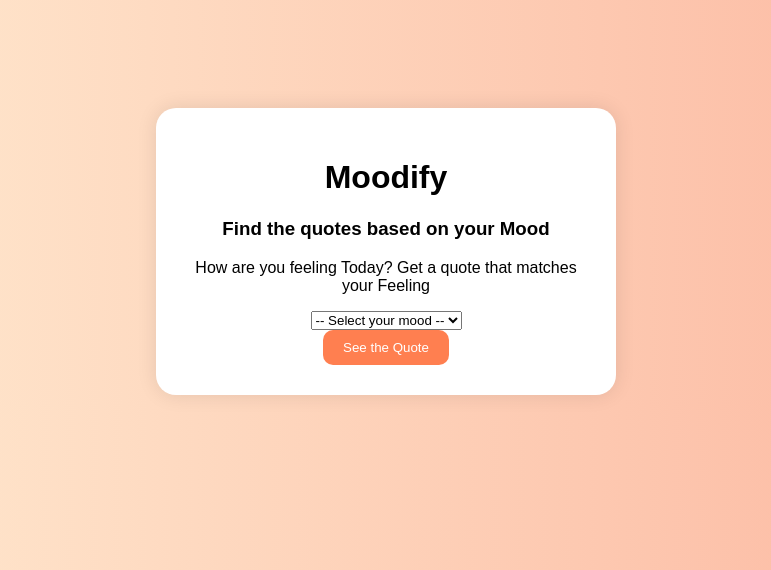
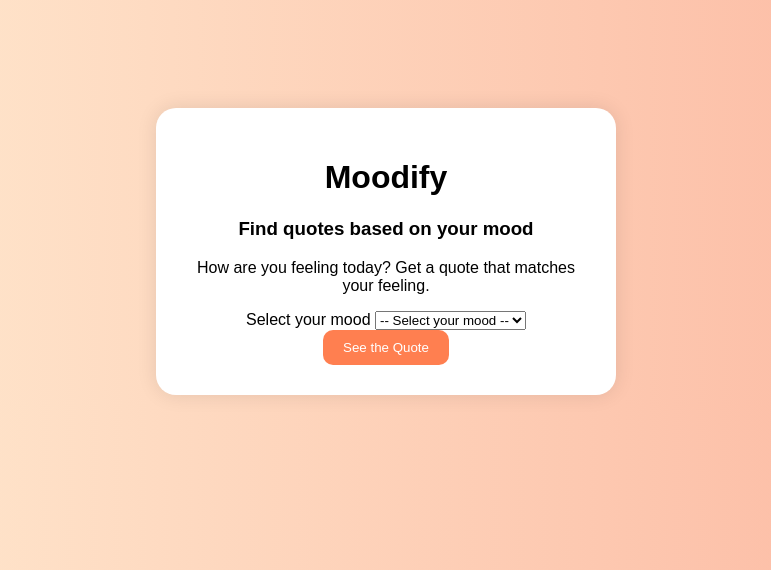
Before and after one commit to Mandy380/Moodify, a Python web app: template template/index.html in a window 1280 px wide. Shown: the top 570 px of the page, without its empty margins (254-1025 px from the left). Run offline with Jinja, Linux system fonts and the light colour scheme; the template is opened without the code that fills it, so the values that code supplies are empty.

Commit message:
Refactor index.html for consistency and clarity

```diff
--- a/template/index.html
+++ b/template/index.html
@@ -1,29 +1,36 @@
 <!DOCTYPE html>
-<html>
+<html lang="en">
   <head>
+    <meta charset="utf-8">
+    <meta name="viewport" content="width=device-width,initial-scale=1">
     <title>Moodify</title>
-     <link rel="stylesheet" href="{{ url_for('static', filename='style.css') }}">
+    <link rel="stylesheet" href="{{ url_for('static', filename='style.css') }}">
   </head>
 
   <body>
     <div class="container">
       <h1>Moodify</h1>
-      <h3>Find the quotes based on your Mood</h3>
+      <h3>Find quotes based on your mood</h3>
 
-      <p>How are you feeling Today? Get a quote that matches your Feeling</p>
+      <p>How are you feeling today? Get a quote that matches your feeling.</p>
 
-      <form action = "/results" method="POST">
-        <select name="mood" required>
-          <option value="">-- Select your mood --</option>
-          <option value="Happy"> Happy </option>
-          <option value="Sad"> Sad </option>
-          <option value="Angry"> Angry </option>
-          <option value="Tired"> Tired </option>
+      <!-- If you have a named endpoint for results, prefer using url_for('results') -->
+      <form action="{{ url_for('results') }}" method="post">
+        <!-- If using Flask-WTF or other CSRF protection, include the token here -->
+        {# Example for Flask-WTF: {{ form.csrf_token }} #}
+
+        <label for="mood">Select your mood</label>
+        <select id="mood" name="mood" required>
+          <option value="" disabled selected>-- Select your mood --</option>
+          <option value="Happy">Happy</option>
+          <option value="Sad">Sad</option>
+          <option value="Angry">Angry</option>
+          <option value="Tired">Tired</option>
         </select>
+
         <br>
-        <button type="Submit"> See the Quote</button>
+        <button type="submit">See the Quote</button>
       </form>
     </div>
   </body>
-
 </html>
```
